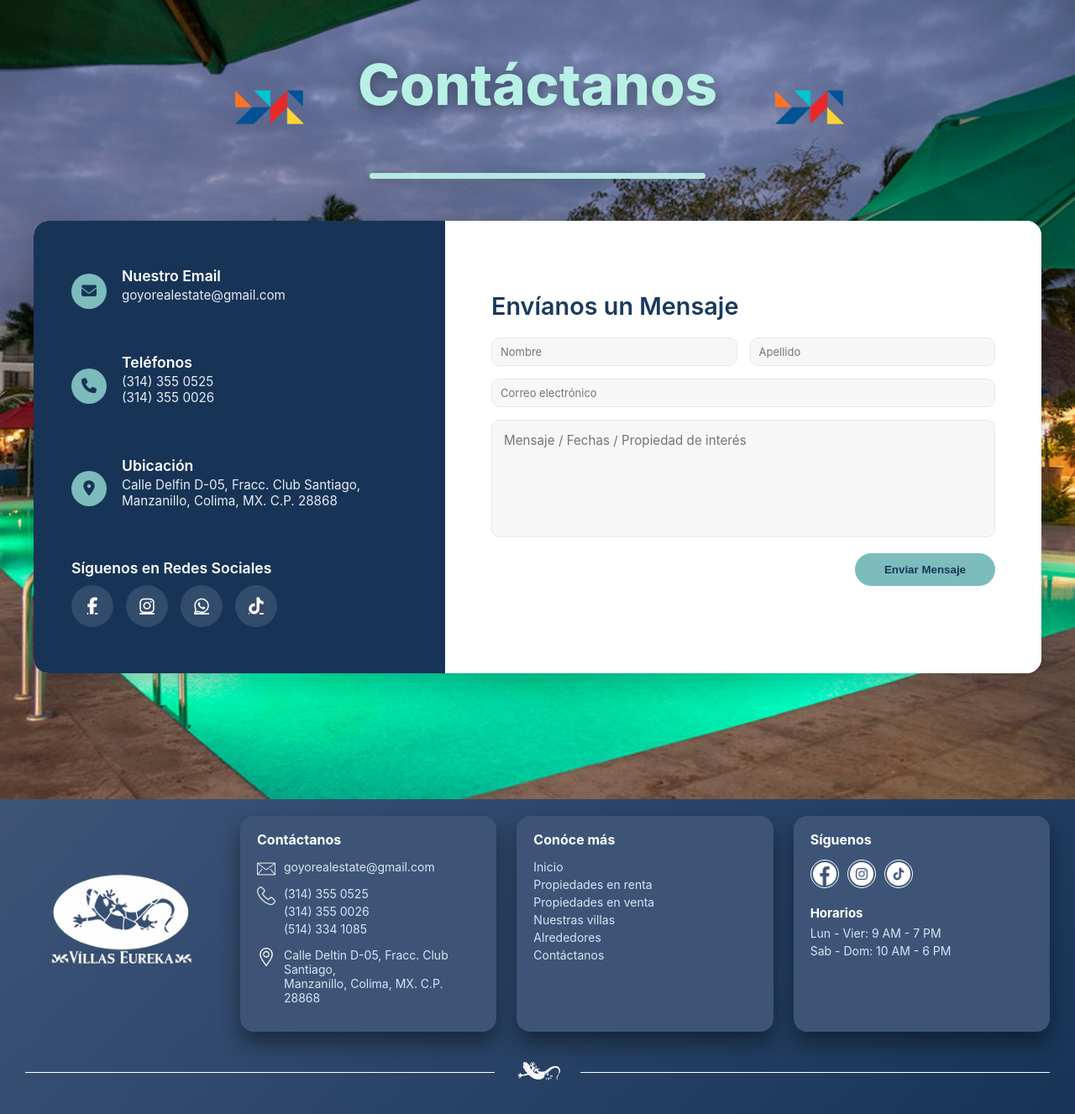
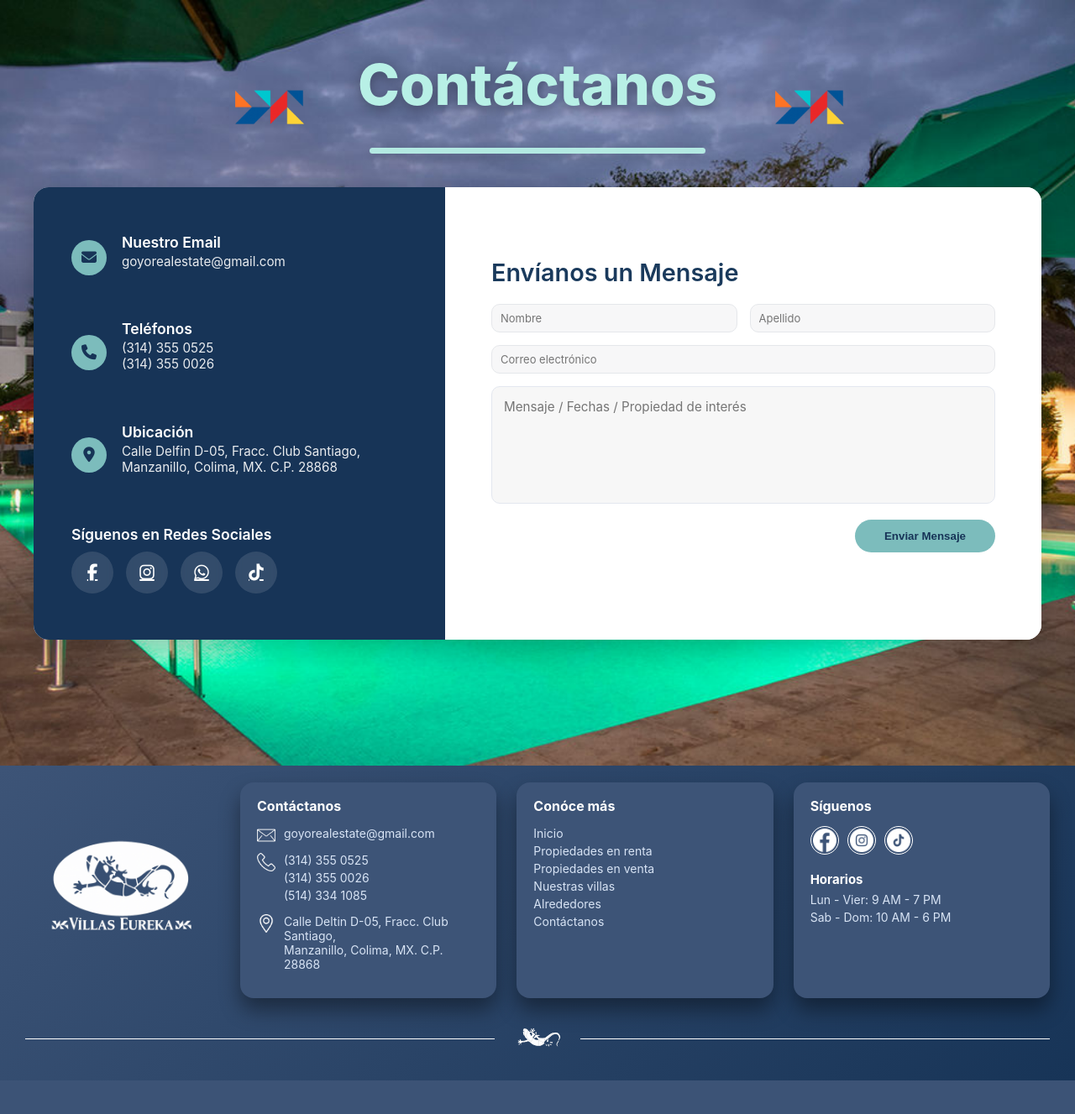
Before and after one commit to DIMAS0717/Club-Santiago, a PHP site: page /contacto.php in a window 1280 px wide. Shown: the part 174-1501 px from the top of the page at 84% size. After the commit the page ends 1461 px from the top, so only its background shows below. Run offline with PHP 8.4, Linux system fonts and the light colour scheme.

Commit message:
Se arreglo diseño de contactanos

```diff
--- a/assets/contact.css
+++ b/assets/contact.css
@@ -49,7 +49,7 @@ body {
   width: 400px;
   height: 7px;
   background: #b8f0e6;
-  margin: 0 auto 50px auto;
+  margin: -30px auto 40px auto;
   border-radius: 4px;
   opacity: 0.95;
   box-shadow: 0 4px 15px rgba(0,0,0,0.25);
@@ -61,7 +61,7 @@ body {
   display: flex;
   max-width: 1200px;
   width: 100%;              /* ← asegura que nunca rompa */
-  margin: 0 auto;
+  margin: 0  auto auto;
   border-radius: 18px;
   overflow: hidden;
   box-shadow: 0 12px 35px rgba(0,0,0,0.2);
```
